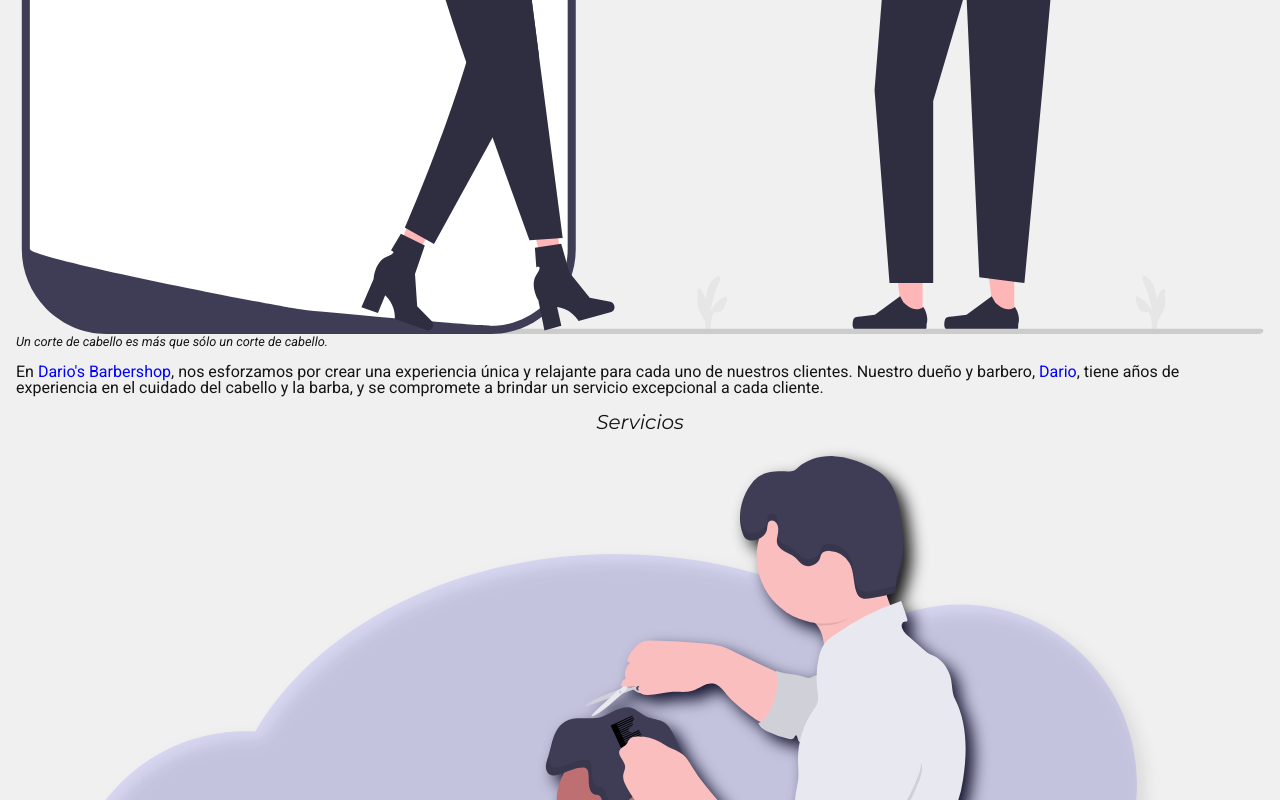
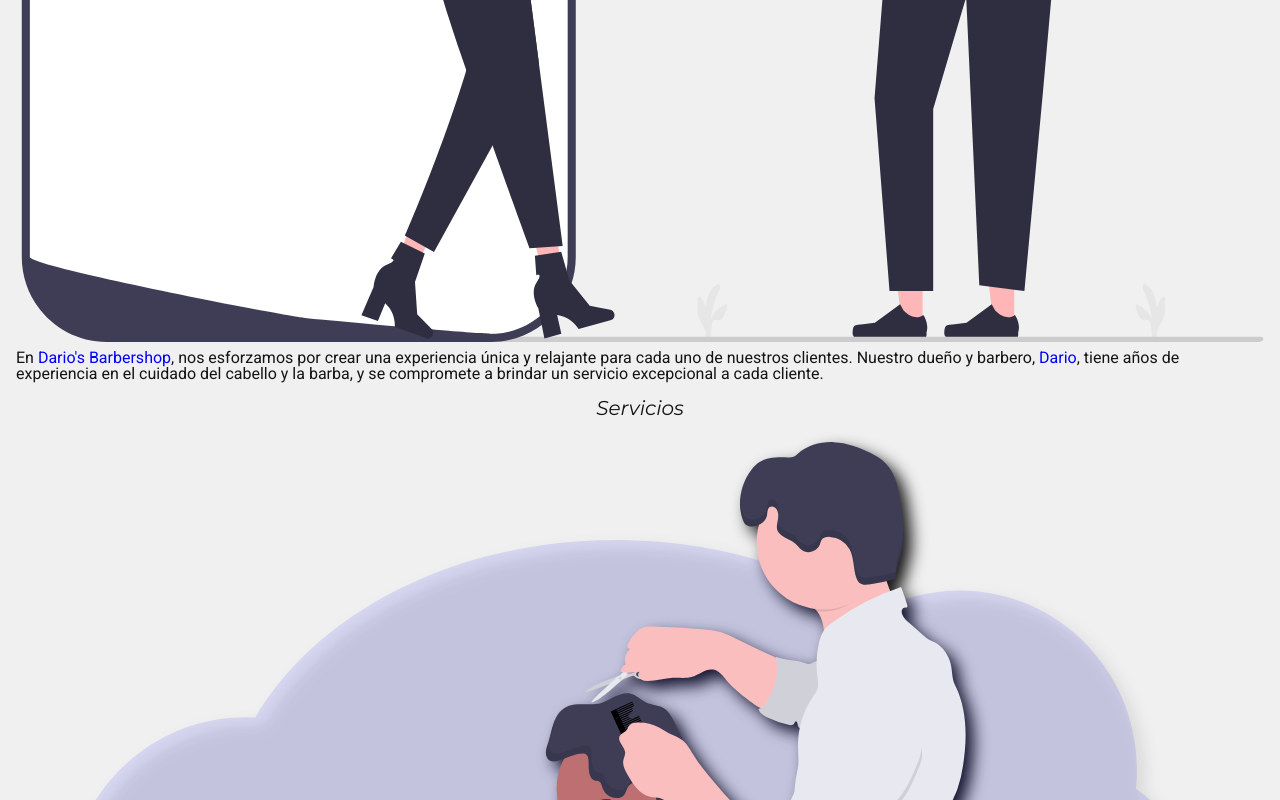
Before and after one commit to Zero10903/dariosbarbershop, a Vue app: page / in a window 1280 px wide. Shown: the part 710-1510 px from the top of the page. Built offline with nearby package versions, Linux system fonts and the light colour scheme.

Commit message:
feat: removed epigraph

```diff
--- a/src/components/WelcomeComponent.vue
+++ b/src/components/WelcomeComponent.vue
@@ -4,9 +4,6 @@
 			Bienvenido a <span class="accent-color">Dario's Barbershop</span>
 		</h1>
 		<img src="../assets/images/hero.svg" alt="hero" class="welcome__hero" />
-		<p class="welcome__epigraph">
-			Un corte de cabello es más que sólo un corte de cabello.
-		</p>
 		<p class="welcome__description">
 			En <span class="accent-color">Dario's Barbershop</span>, nos esforzamos
 			por crear una experiencia única y relajante para cada uno de nuestros
@@ -26,12 +23,8 @@
 
 .welcome {
 	&__hero {
+		margin: 0.5rem 0rem;
 		@include layout.rounded($rounded);
-	}
-	&__epigraph {
-		font-size: 0.8rem;
-		font-style: italic;
-		margin: 0.1rem 0rem 1rem;
 	}
 }
 </style>
```
